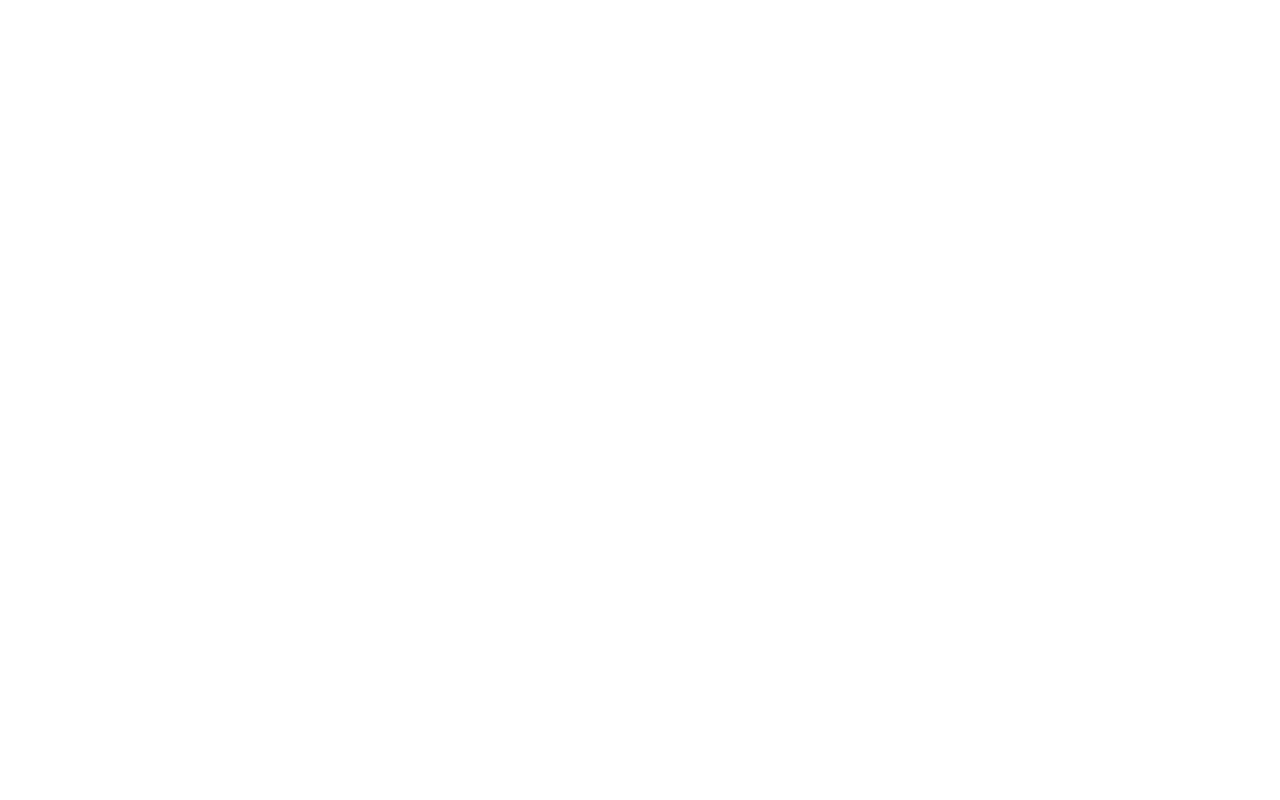
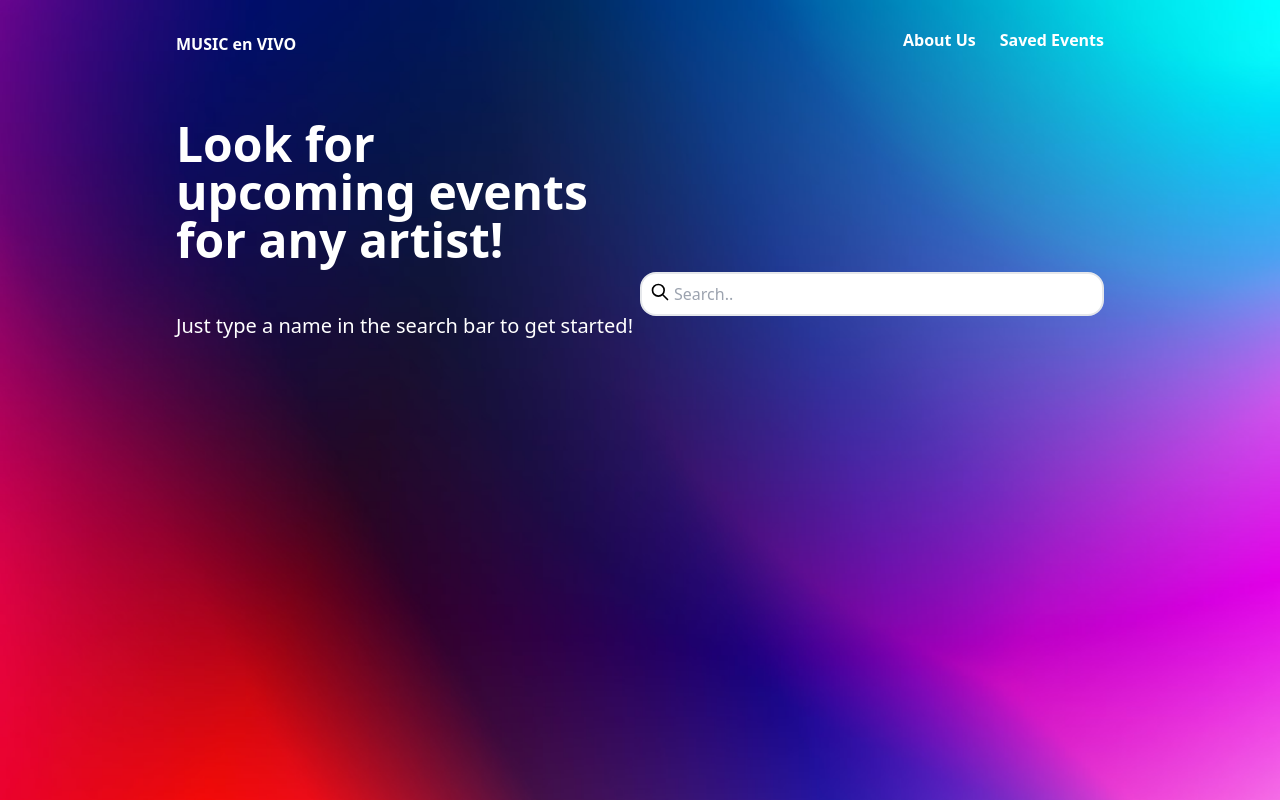
Before and after one commit to wilmr/Music-en-Vivo, a website: page index.html in a window 1280 px wide. Drawn offline with Linux system fonts and the light colour scheme.

Commit message:
initial html design

```diff
--- /dev/null
+++ b/assets/css/input.css
@@ -0,0 +1,3 @@
+@tailwind base;
+@tailwind components;
+@tailwind utilities;
--- a/index.html
+++ b/index.html
@@ -4,9 +4,53 @@
     <meta charset="UTF-8">
     <meta http-equiv="X-UA-Compatible" content="IE=edge">
     <meta name="viewport" content="width=device-width, initial-scale=1.0">
-    <title>Document</title>
+    <title>MUSIC en VIVO</title>
+    <link href="./assets/css/output.css" rel="stylesheet"/>
 </head>
-<body>
+<body class="h-screen bg-no-repeat bg-cover bg-[url('/assets/images/bgimg.jpg')]">
+  <!--Nav-->
+    <nav class="relative container mx-auto p-6">
+        <!--flex container-->
+        <div class="flex items-center justify-between">
+            <!--logo-->
+            <div class="pt-2 text-white font-bold">
+                MUSIC en VIVO
+            </div>
+            <!--menu items-->
+            <div class="md:flex space-x-6">
+                <a href="#" class="text-white font-bold hover:text-sky-700">About Us</a>
+                <a href="#" class="text-white font-bold hover:text-sky-700">Saved Events</a>
+            </div>
+        </div>
+    </nav>
+
+    <!--hero section-->
+    <section id="hero">
+    <!--Flex containter-->
+        <div class="container flex flex-col md:flex-row items-center px-6 mx-auto mt-10 space-y-0 md:space-y-0">
+            <!--Left Item-->
+            <!--Hero Desc.-->
+            <div class="flex flex-col mb-32 space-y-12 md:w-1/2">
+                <h1 class="max-w-md text-4xl font-bold text-center text-white md:text-5xl md:text-left">
+                    Look for upcoming events for any artist!
+                </h1>
+                <p class="w-sm text-xl text-center text-white md:text-left">
+                    Just type a name in the search bar to get started!
+                </p>
+            </div>
+            <!--right item-->
+            <!--search bar-->
+            <div class="relative left-0 bg-white  px-2 py-2 rounded-2xl border-2 w-full md:w-1/2">
+                <svg class="h-5 w-5 absolute left-0 ml-2" fill="none" stroke="currentColor" viewBox="0 0 24 24" xmlns="http://www.w3.org/2000/svg">
+                    <path stroke-linecap="round" stroke-linejoin="round" stroke-width="2"
+                        d="M21 21l-6-6m2-5a7 7 0 11-14 0 7 7 0 0114 0z">
+                    </path>
+                </svg>
+                <input type="text" placeholder="Search.."
+                class="ml-6 bg-transparent outline-none">
+            </div>
+        </div>
+    </section>
 
 </body>
 </html>
--- /dev/null
+++ b/package.json
@@ -0,0 +1,5 @@
+{
+  "devDependencies": {
+    "tailwindcss": "^3.1.8"
+  }
+}
--- /dev/null
+++ b/tailwind.config.js
@@ -0,0 +1,14 @@
+/** @type {import('tailwindcss').Config} */
+module.exports = {
+  content: ["./index.html"],
+  theme: {
+    screens: {
+      sm: '480px',
+      md: '768px',
+      lg: '976px',
+      xl: '1440px'
+    },
+    extend: {},
+  },
+  plugins: [],
+}
```
Also changed, not shown: assets/css/output.css (added), assets/css/style.css (deleted), assets/images/REDROCKS.jpg (added), assets/images/bgimg.jpg (added), 2 other files.
